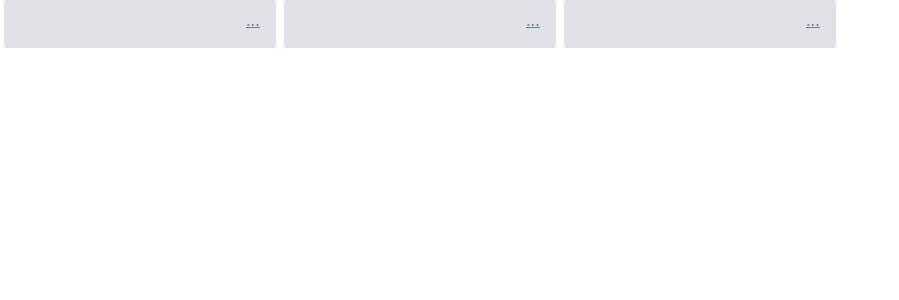
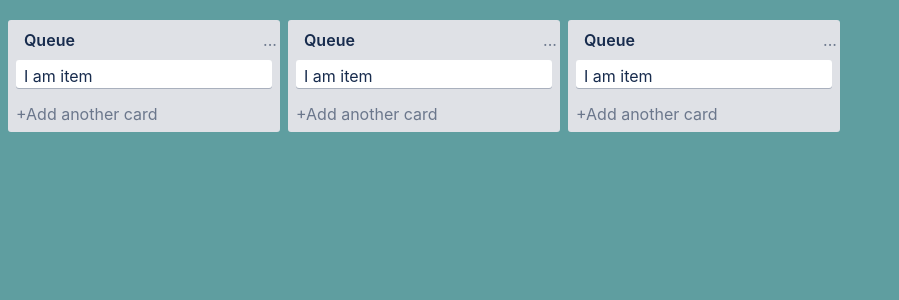
Before and after one commit to sajrus33/DnD-React, a React (Create React App) app: page / in a window 1280 px wide. Shown: the top 300 px of the page, without its empty margins (0-899 px from the left). Built offline with nearby package versions, Linux system fonts and the light colour scheme.

Commit message:
styling and components creating

```diff
--- a/src/App.js
+++ b/src/App.js
@@ -1,6 +1,8 @@
-import React, { Component, Fragment } from 'react';
-import "./components/css/board.css";
+import React, { Component } from 'react';
+import "./components/css/reset.css";
+import Board from "./components/Board";
 import List from "./components/List";
+
 
 
 class App extends Component {
@@ -11,18 +13,11 @@ class App extends Component {
 
   render() {
     return (
-      <Fragment>
-        <div className="content">
-          <div className="board--wrapper">
-            <div className="board">
-              <List></List>
-              <List></List>
-              <List></List>
-
-            </div>
-          </div>
-        </div>
-      </Fragment>
+      <Board>
+        <List></List>
+        <List></List>
+        <List></List>
+      </Board>
     )
   }
 
--- /dev/null
+++ b/src/components/Board.js
@@ -0,0 +1,19 @@
+import React, { Component, Fragment } from 'react';
+import "./css/board.css";
+
+const Board = props => {
+
+
+    return (
+        <Fragment>
+            <div className="board--wrapper">
+                <div className="board">
+                    {props.children}
+                </div>
+            </div>
+        </Fragment>
+    )
+
+}
+
+export default Board;
--- a/src/components/Card.js
+++ b/src/components/Card.js
@@ -7,7 +7,10 @@ class Card extends Component {
     render() {
         return (
             <Fragment>
+                <div className="card">
+                    {this.props.children}
 
+                </div>
             </Fragment>
         )
     }
--- a/src/components/Item.js
+++ b/src/components/Item.js
@@ -0,0 +1,17 @@
+import React, { Component, Fragment } from 'react';
+import "./css/item.css"
+
+class Item extends Component {
+
+
+    render() {
+        return (
+            <Fragment>
+                <a href="/#" className="item">I am item</a>
+            </Fragment>
+        )
+    }
+
+}
+
+export default Item;
--- a/src/components/List.js
+++ b/src/components/List.js
@@ -1,5 +1,7 @@
 import React, { Component, Fragment } from 'react';
-import "./css/list.css"
+import "./css/list.css";
+import Card from "./Card";
+import Item from "./Item"
 
 class List extends Component {
 
@@ -10,13 +12,21 @@ class List extends Component {
                 <div className="list--wrapper">
                     <div className="list">
                         <div className="list__header">
-                            <h2 className="list__h"></h2>
+                            <div className="list__header--target"></div>
+                            <h2 className="list__h">Queue</h2>
                             <div className="list__wrapper--menu">
                                 <a href="/#" className="list__link--menu">
                                     <div className="list__ico--menu">...</div>
                                 </a>
                             </div>
                         </div>
+                        <Card>
+                            <Item></Item>
+                        </Card>
+                        <a href="/#" className="list__wrapper--create">
+                            <span className="list__span list__span--plus">+</span>
+                            <span className="list__span">Add another card</span>
+                        </a>
                     </div>
                 </div>
             </Fragment>
--- a/src/components/css/board.css
+++ b/src/components/css/board.css
@@ -1,11 +1,7 @@
-.content{
-    display: flex;
-    flex-direction: column;
+.board--wrapper{
+    height: 100vh;
+    background-color: cadetblue;
 
-}
-.board--wrapper{
-    height: 100%;
-    flex-grow: 1;
 }
 .board{
     user-select: none;
@@ -19,4 +15,25 @@
     right: 0;
     bottom: 0;
     left: 0;
+    margin: 20px 4px 0px 4px;
+
 }
+.board::-webkit-scrollbar {
+    height: 12px;
+    width: 12px;
+}
+.board::-webkit-scrollbar-button {
+    display: block;
+    height: 4px;
+    width: 4px;
+}
+.board::-webkit-scrollbar-track-piece {
+    background: rgba(9,30,66,.08);
+    border-radius: 3px;
+
+}
+.board::-webkit-scrollbar-thumb {
+    background: rgba(0,0,0,.15);
+    border-radius: 3px;
+
+}
--- /dev/null
+++ b/src/components/css/card.css
@@ -0,0 +1,10 @@
+.card{
+    flex: 1 1 auto;
+    margin-bottom: 0;
+    overflow-y: auto;
+    overflow-x: hidden;
+    margin: 0 4px;
+    padding: 0 4px;
+    z-index: 1;
+    min-height: 0;
+}
--- /dev/null
+++ b/src/components/css/item.css
@@ -0,0 +1,15 @@
+.item {
+    background-color: #fff;
+    border-radius: 3px;
+    box-shadow: 0 1px 0 rgba(9,30,66,.25);
+    color:#172b4d;
+    cursor: pointer;
+    display: block;
+    margin-bottom: 8px;
+    max-width: 300px;
+    min-height: 20px;
+    position: relative;
+    padding: 6px 8px 2px 8px;
+    text-decoration: none;
+    z-index: 0;
+}
--- a/src/components/css/list.css
+++ b/src/components/css/list.css
@@ -17,6 +17,7 @@
     max-height: 100%;
     position: relative;
     white-space: normal;
+
 }
 
 /* header */
@@ -25,6 +26,16 @@
     padding: 10px 36px 10px 8px;
     position: relative;
     min-height: 20px;
+    color:#172b4d;
+
+}
+.list__header--target{
+    cursor: pointer;
+    position: absolute;
+    top: 0;
+    left: 0;
+    right: 0;
+    bottom: 0;
 }
 .list__h{
     overflow: hidden;
@@ -34,6 +45,7 @@
     background: transparent;
     border-radius: 3px;
     box-shadow: none;
+    font-size: 16px;
     font-weight: 600;
     margin: -4px 0;
     min-height: 20px;
@@ -56,9 +68,28 @@
     width: 20px;
 
     font-size: 16px;
-    line-height: 20px;
+    text-decoration: none;
 }
 .list__ico--menu{
+                            /* ico */
     height: 16px;
     width: 16px;
+    text-align: center;
 }
+
+/* footer -> add item */
+.list__wrapper--create{
+    border-radius: 0 0 3px 3px;
+    color: #6b778c;
+    display: block;
+    flex: 0 0 auto;
+    padding: 8px;
+    position: relative;
+    text-decoration: none;
+}
+.list__span{
+    color: #6b778c;
+}
+.list__span--plus{
+                            /* ico */
+}
--- /dev/null
+++ b/src/components/css/reset.css
@@ -0,0 +1,3 @@
+*{
+    box-sizing: border-box;
+}
```
